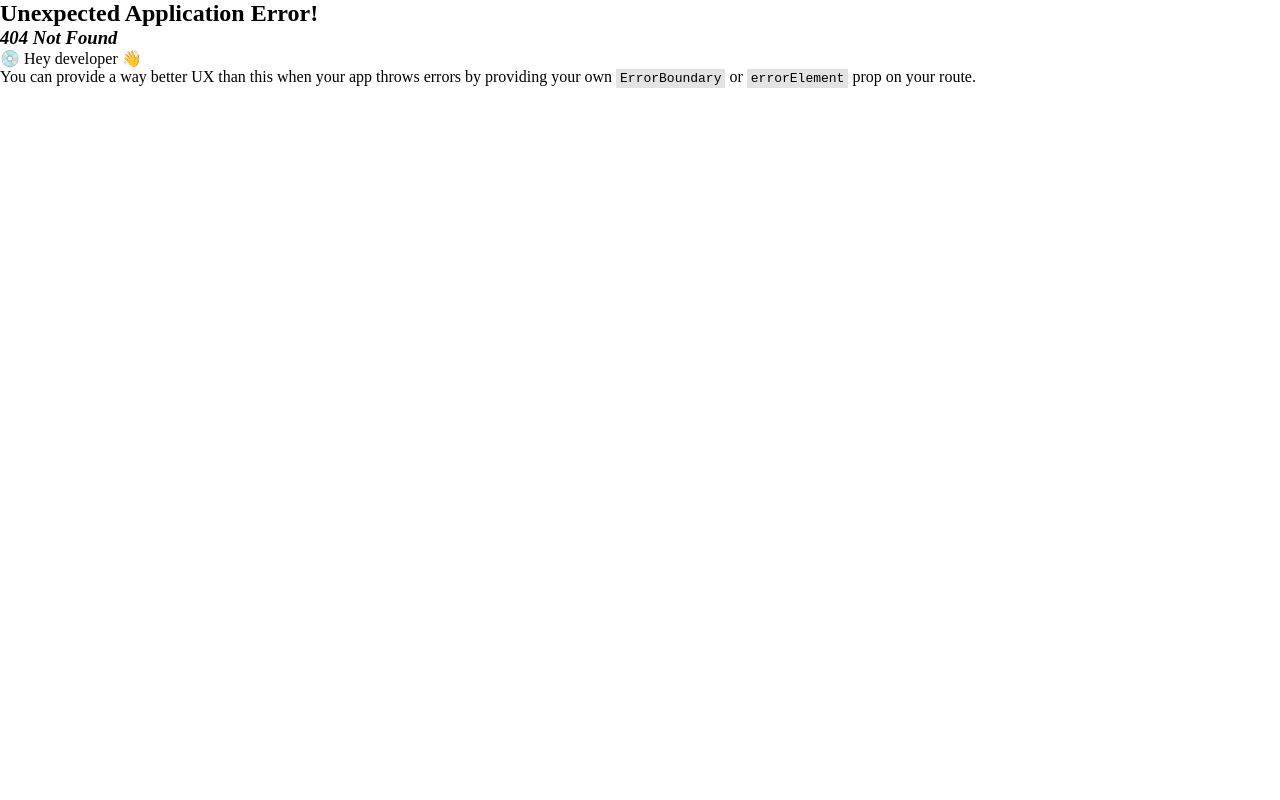
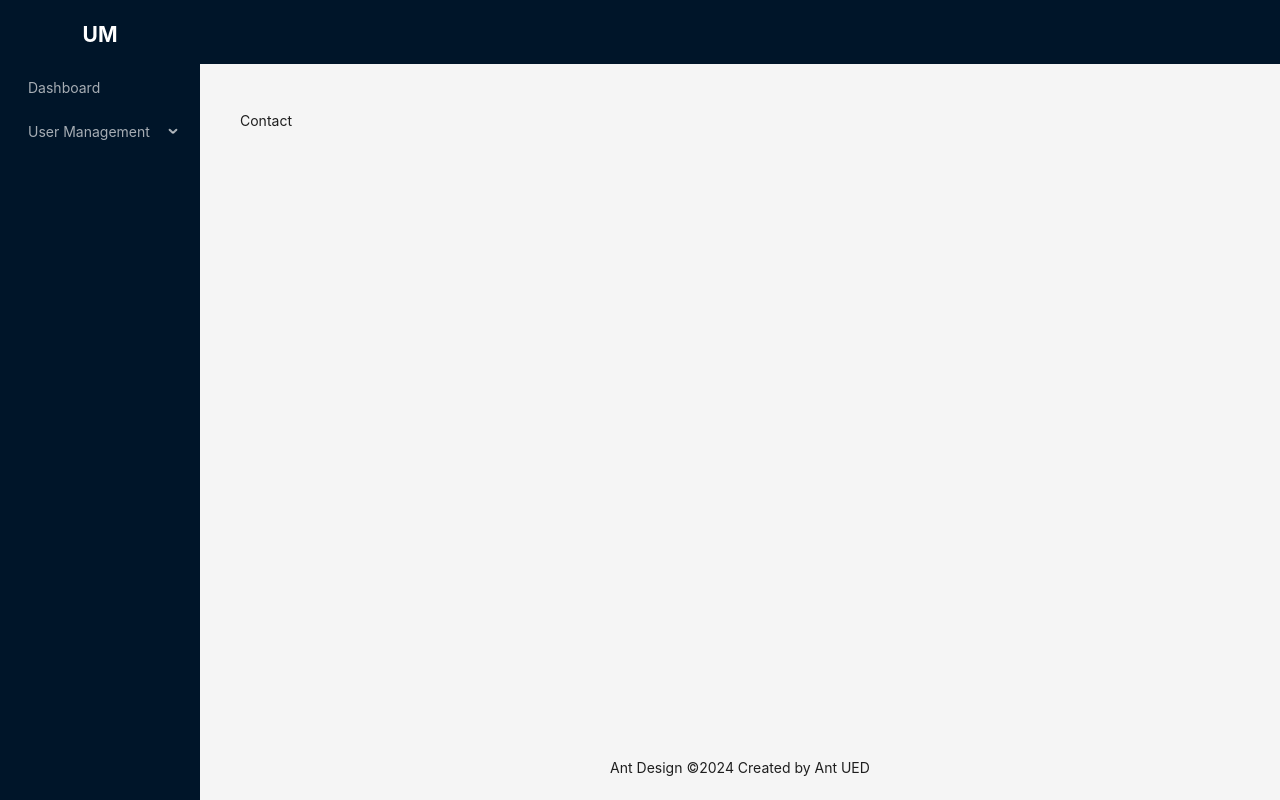
Before and after one commit to salmanabdullahfahim/university-management-client, a React (Vite) app: page /contact in a window 1280 px wide. Before the commit this address had no page. Built offline with nearby package versions, Linux system fonts and the light colour scheme.

Commit message:
Absolute Path, Relative Path, Outlet added

```diff
--- a/src/components/layout/MainLayout.tsx
+++ b/src/components/layout/MainLayout.tsx
@@ -6,6 +6,7 @@
   VideoCameraOutlined,
 } from "@ant-design/icons";
 import { Layout, Menu, MenuProps } from "antd";
+import { Outlet } from "react-router-dom";
 
 const { Header, Content, Footer, Sider } = Layout;
 
@@ -68,7 +69,7 @@
               minHeight: 360,
             }}
           >
-            <h1>Welcome to university management Application</h1>
+            <Outlet />
           </div>
         </Content>
         <Footer style={{ textAlign: "center" }}>
--- /dev/null
+++ b/src/pages/About.tsx
@@ -0,0 +1,7 @@
+import React from "react";
+
+const About = () => {
+  return <div>About</div>;
+};
+
+export default About;
--- /dev/null
+++ b/src/pages/Contact.tsx
@@ -0,0 +1,7 @@
+import React from "react";
+
+const Contact = () => {
+  return <div>Contact</div>;
+};
+
+export default Contact;
--- /dev/null
+++ b/src/pages/Login.tsx
@@ -0,0 +1,7 @@
+import React from "react";
+
+const Login = () => {
+  return <div>Login</div>;
+};
+
+export default Login;
--- /dev/null
+++ b/src/pages/Register.tsx
@@ -0,0 +1,7 @@
+import React from "react";
+
+const Register = () => {
+  return <div>Register</div>;
+};
+
+export default Register;
--- /dev/null
+++ b/src/pages/admin/AdminDashboard.tsx
@@ -0,0 +1,7 @@
+import React from "react";
+
+const AdminDashboard = () => {
+  return <div>AdminDashboard</div>;
+};
+
+export default AdminDashboard;
--- /dev/null
+++ b/src/pages/admin/CreateAdmin.tsx
@@ -0,0 +1,7 @@
+import React from "react";
+
+const CreateAdmin = () => {
+  return <div>CreateAdmin</div>;
+};
+
+export default CreateAdmin;
--- /dev/null
+++ b/src/pages/admin/CreateStudent.tsx
@@ -0,0 +1,7 @@
+import React from "react";
+
+const CreateStudent = () => {
+  return <div>CreateStudent</div>;
+};
+
+export default CreateStudent;
--- a/src/routes/routes.tsx
+++ b/src/routes/routes.tsx
@@ -1,10 +1,53 @@
 import { createBrowserRouter } from "react-router-dom";
 import App from "../App";
+import About from "../pages/About";
+import Contact from "../pages/Contact";
+import AdminDashboard from "../pages/admin/AdminDashboard";
+import CreateStudent from "../pages/admin/CreateStudent";
+import CreateAdmin from "../pages/admin/CreateAdmin";
+import Login from "../pages/Login";
+import Register from "../pages/Register";
 
 const router = createBrowserRouter([
   {
     path: "/",
     element: <App />,
+    children: [
+      {
+        path: "about",
+        element: <About />,
+      },
+      {
+        path: "contact",
+        element: <Contact />,
+      },
+    ],
+  },
+  {
+    path: "/admin",
+    element: <App />,
+    children: [
+      {
+        index: true,
+        element: <AdminDashboard />,
+      },
+      {
+        path: "create-student",
+        element: <CreateStudent />,
+      },
+      {
+        path: "create-admin",
+        element: <CreateAdmin />,
+      },
+    ],
+  },
+  {
+    path: "/login",
+    element: <Login />,
+  },
+  {
+    path: "register",
+    element: <Register />,
   },
 ]);
 
```
